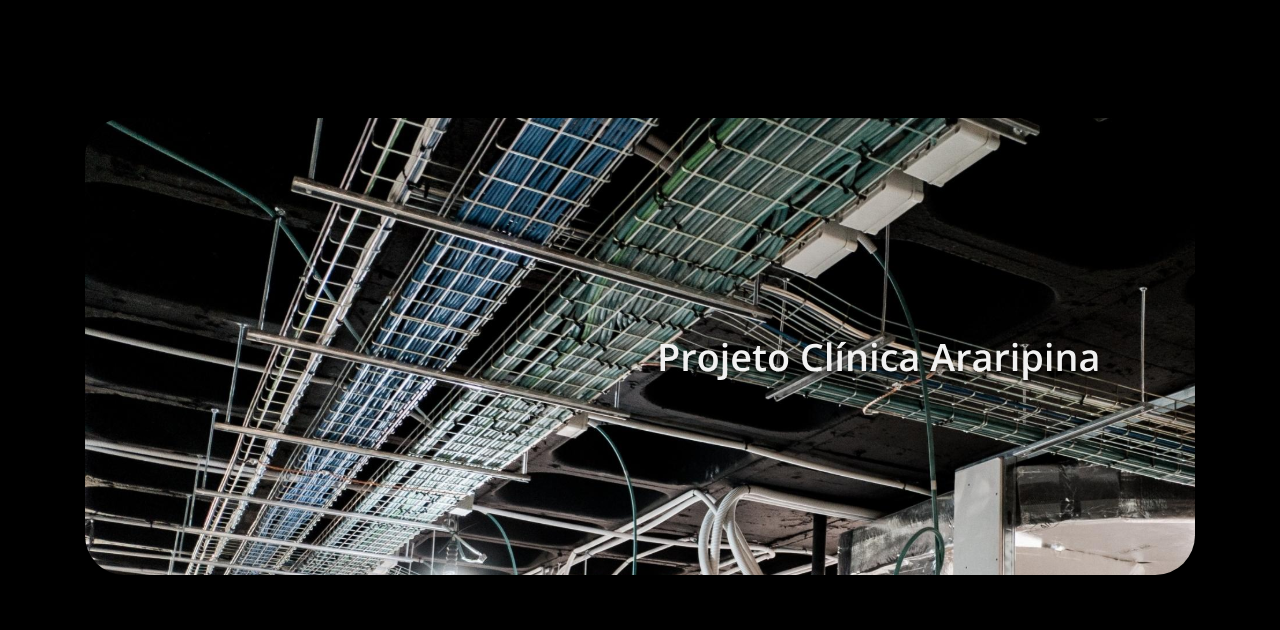
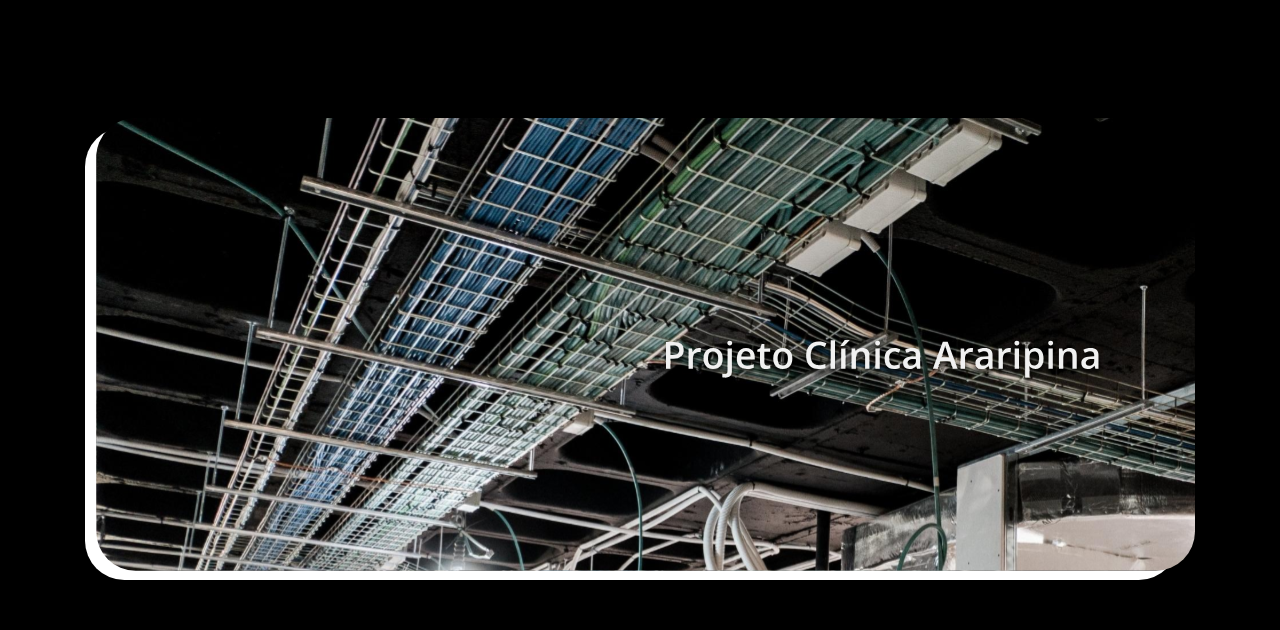
Before and after one commit to sitetecsys/soft-tecsys, an Angular app: page / in a window 1280 px wide. Shown: the part 3658-4288 px from the top of the page. Built offline with nearby package versions, Linux system fonts and the light colour scheme.

Commit message:
feito mudanca na imagens do case de sucesso e valores vikings

```diff
--- a/src/app/principal/principal.component.html
+++ b/src/app/principal/principal.component.html
@@ -204,7 +204,7 @@
 
 
                     <div class="col-md-12">
-                        <img style="text-align: start;" src="../../assets/images/Group 311.svg" width="100%">
+                        <img style="text-align: start;" src="../../assets/images/Group 333.svg" width="100%">
                     </div>
 
                 </div>
```
Also changed, not shown: src/assets/images/2logo negocios 1.svg, src/assets/images/Group 333.svg (added).
